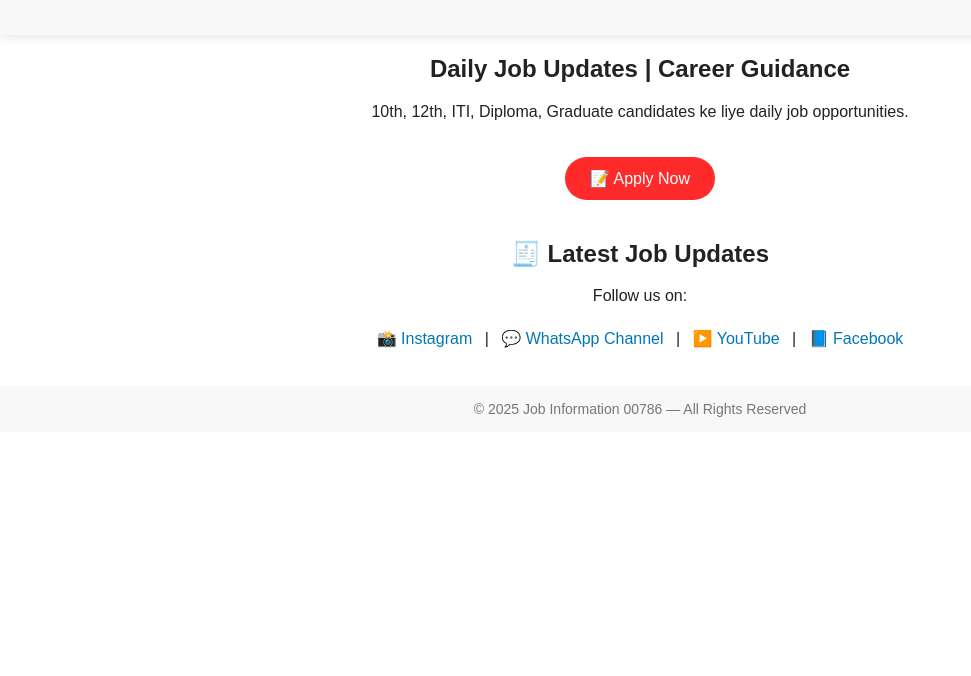
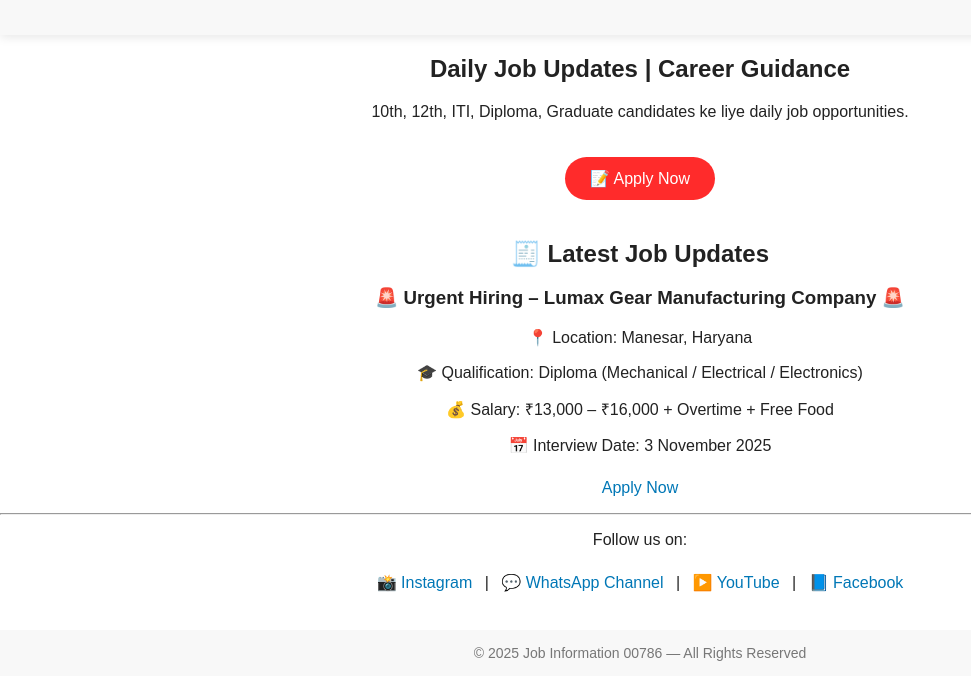
Before and after one commit to ayushgautam8060-ai/job_information00786, a plain HTML site: page index.html in a window 1280 px wide. Shown: the part 215-891 px from the top of the page, without its empty margins (0-971 px from the left). Before the commit the page ends 800 px from the top, so only its background shows below. Drawn offline with Linux system fonts and the light colour scheme.

Commit message:
Update index.html

```diff
--- a/index.html
+++ b/index.html
@@ -78,6 +78,17 @@
 
     <div class="social">
       <h2>🧾 Latest Job Updates</h2>
+
+<div class="job-post">
+  <h3>🚨 Urgent Hiring – Lumax Gear Manufacturing Company 🚨</h3>
+  <p>📍 Location: Manesar, Haryana</p>
+  <p>🎓 Qualification: Diploma (Mechanical / Electrical / Electronics)</p>
+  <p>💰 Salary: ₹13,000 – ₹16,000 + Overtime + Free Food</p>
+  <p>📅 Interview Date: 3 November 2025</p>
+  <a href="https://forms.gle/8yToDxD6GNe3DCGZA" target="_blank" class="apply-btn">Apply Now</a>
+</div>
+
+<hr>
 <p>Follow us on:</p>
       <a href="https://www.instagram.com/job_information00786?igsh=MW02a3Z1ZmdtNjk5ZA==" target="_blank">📸 Instagram</a> |
       <a href="https://whatsapp.com/channel/0029VaBonf9L7UVetjM10x0f" target="_blank">💬 WhatsApp Channel</a> |
```
